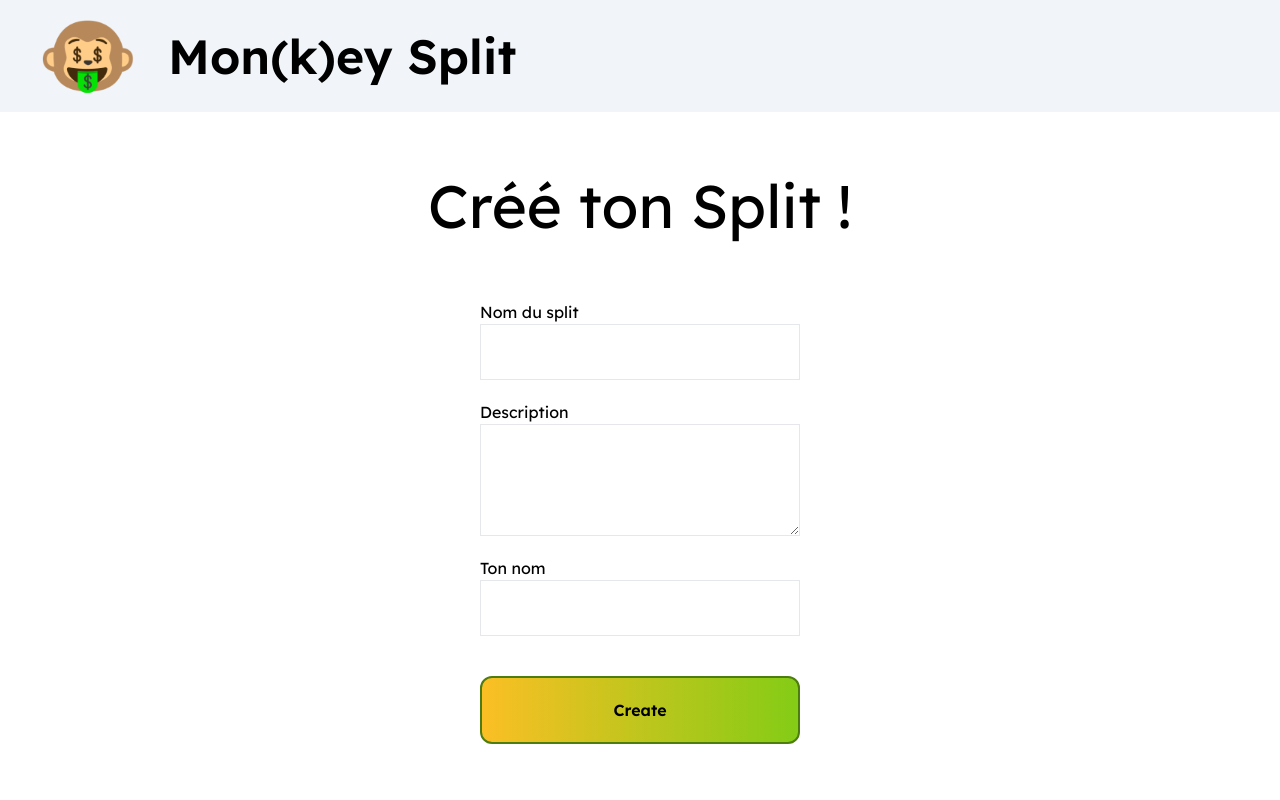
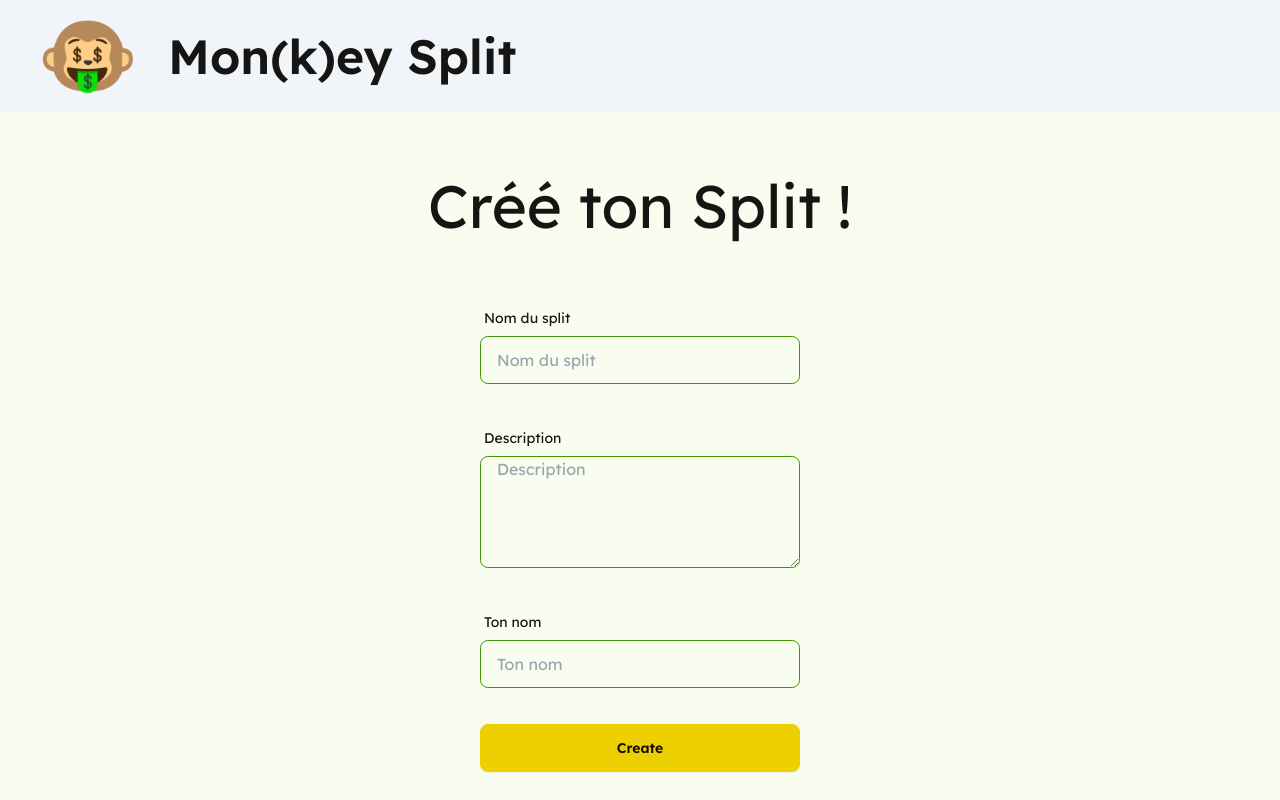
Before and after one commit to monkey-split/monkey-split-frontend, a Next.js app: page /groups/create in a window 1280 px wide. Built offline with nearby package versions, Linux system fonts and the light colour scheme.

Commit message:
feat(design): add daisy ui and create forms input components

```diff
--- a/package.json
+++ b/package.json
@@ -9,12 +9,14 @@
     "lint": "next lint"
   },
   "dependencies": {
+    "daisyui": "^4.4.19",
     "next": "14.0.1",
     "prettier-plugin-tailwindcss": "^0.5.6",
     "react": "^18",
     "react-dom": "^18"
   },
   "devDependencies": {
+    "@tailwindcss/typography": "^0.5.10",
     "@types/node": "^20",
     "@types/react": "^18",
     "@types/react-dom": "^18",
--- a/src/app/groups/create/page.tsx
+++ b/src/app/groups/create/page.tsx
@@ -3,6 +3,8 @@ import { createGroup } from '../http-group.service'
 import { revalidateTag } from 'next/cache'
 import { redirect } from 'next/navigation'
 import { cookies } from 'next/headers'
+import TextInput from '@/components/input/text-input'
+import TextArea from '@/components/input/text-area'
 
 const GROUP_COOKIE = 'groupId_cookie'
 
@@ -47,42 +49,31 @@ export default function CreateGroupPage() {
           className="flex w-80 flex-col items-center gap-5"
           action={createGroupAction}
         >
-          <div className="flex w-full flex-col">
-            <label htmlFor="name">Nom du split</label>
-            <input
+          <TextInput
             required
-              className="h-14 border p-2"
-              type="text"
             name="name"
             id="name"
-              data-form-type="other"
+            label="Nom du split"
+            placeholder="Nom du split"
+            additionalClasses="input-primary"
           />
-          </div>
-          <div className="flex w-full flex-col">
-            <label htmlFor="description">Description</label>
-            <textarea
-              className="h-28 border p-2"
+          <TextArea
             name="description"
             id="description"
-              data-form-type="other"
+            label="Description"
+            placeholder="Description"
+            additionalClasses="input-primary h-28"
           />
-          </div>
-          <div className="flex w-full flex-col">
-            <label htmlFor="creator">Ton nom</label>
-            <input
+          <TextInput
             required
-              className="h-14 border p-2"
-              type="text"
             name="creator"
             id="creator"
-              data-form-type="other"
+            label="Ton nom"
+            placeholder="Ton nom"
+            additionalClasses="input-primary"
           />
-          </div>
 
-          <button
-            type="submit"
-            className="m-5 w-full rounded-xl border-2 border-lime-700 bg-gradient-to-r from-amber-400 to-lime-500 p-5 font-bold text-black hover:border-black hover:shadow-lg"
-          >
+          <button type="submit" className="btn btn-accent w-full">
             Create
           </button>
         </form>
--- a/src/app/groups/page.tsx
+++ b/src/app/groups/page.tsx
@@ -10,11 +10,11 @@ export default async function GroupsPage() {
     <>
       <div className="flex h-full w-full flex-col items-center">
         <Link href="/groups/create">
-          <button className="rounded-md bg-slate-600 p-2 text-white shadow-md hover:bg-slate-700">
+          <button className="btn btn-primary m-5">
             Créer un nouveau Split
           </button>
         </Link>
-        <div className="grid w-fit grid-cols-2 gap-5 overflow-auto p-5">
+        <div className="grid w-fit grid-cols-2 gap-5 overflow-auto">
           {[...groups].map((group) => (
             <Link key={group.id} href={`/groups/${group.id}`}>
               <SplitCard split={group} />
--- a/src/app/layout.tsx
+++ b/src/app/layout.tsx
@@ -16,7 +16,11 @@ export default function RootLayout({
   children: React.ReactNode
 }) {
   return (
-    <html lang="fr" className={`${lexend.className} h-full min-h-full`}>
+    <html
+      lang="fr"
+      className={`${lexend.className} h-full min-h-full`}
+      data-theme="lemonade"
+    >
       <body className="h-full min-h-full">
         <div className="min-height-full m-0 h-full">
           <Navbar />
--- a/src/app/page.tsx
+++ b/src/app/page.tsx
@@ -8,9 +8,7 @@ export default function Home() {
       <h1>Hello World</h1>
       <p>{test}</p>
       <Link href="/groups">
-        <p className="m-5 w-fit rounded-xl bg-emerald-600 p-5 font-bold text-white hover:bg-emerald-500">
-          Go to splits
-        </p>
+        <button className="btn btn-primary">Go to splits</button>
       </Link>
     </div>
   )
--- /dev/null
+++ b/src/components/input/text-area.tsx
@@ -0,0 +1,42 @@
+export type TextAreaInput = {
+  placeholder?: string
+  label?: string
+  required?: boolean
+  name?: string
+  dataFormType?: string
+  id?: string
+  additionalClasses?: string
+  formControlLabel?: string
+}
+
+export default function TextArea({
+  placeholder = 'Type here',
+  label = 'Label',
+  required = true,
+  name = '',
+  dataFormType = 'other',
+  id = '',
+  additionalClasses = '',
+  formControlLabel = '',
+}: TextAreaInput) {
+  return (
+    <label className="form-control w-full max-w-xs">
+      <div className="label">
+        <span className="label-text">{label}</span>
+        {/* <span className="label-text-alt">Top Right label</span> */}
+      </div>
+      <textarea
+        id={id}
+        name={name}
+        required={required}
+        placeholder={placeholder}
+        className={`input input-bordered ${additionalClasses}`}
+        data-form-type={dataFormType}
+      />
+      <div className="label">
+        <span className="label-text-alt">{formControlLabel}</span>
+        {/* <span className="label-text-alt">Bottom Right label</span> */}
+      </div>
+    </label>
+  )
+}
--- /dev/null
+++ b/src/components/input/text-input.tsx
@@ -0,0 +1,45 @@
+export type TextInputProps = {
+  placeholder?: string
+  label?: string
+  required?: boolean
+  type?: string
+  name?: string
+  dataFormType?: string
+  id?: string
+  additionalClasses?: string
+  formControlLabel?: string
+}
+
+export default function TextInput({
+  placeholder = 'Type here',
+  label = 'Label',
+  required = true,
+  type = 'text',
+  name = '',
+  dataFormType = 'other',
+  id = '',
+  additionalClasses = '',
+  formControlLabel = '',
+}: TextInputProps) {
+  return (
+    <label className="form-control w-full max-w-xs">
+      <div className="label">
+        <span className="label-text">{label}</span>
+        {/* <span className="label-text-alt">Top Right label</span> */}
+      </div>
+      <input
+        id={id}
+        type={type}
+        name={name}
+        required={required}
+        placeholder={placeholder}
+        className={`input input-bordered ${additionalClasses}`}
+        data-form-type={dataFormType}
+      />
+      <div className="label">
+        <span className="label-text-alt">{formControlLabel}</span>
+        {/* <span className="label-text-alt">Bottom Right label</span> */}
+      </div>
+    </label>
+  )
+}
--- a/src/components/split/split-card.tsx
+++ b/src/components/split/split-card.tsx
@@ -1,10 +1,19 @@
 import { Group } from '@/models/group'
 
 export default function SplitCard({ split }: { split: Group }) {
+  // return (
+  //   <div className="flex h-56 w-80 flex-col justify-end border p-5 shadow-lg transition-transform duration-300 hover:-translate-y-1 hover:shadow-xl">
+  //     <p className="text-xl">{split.name}</p>
+  //     <p className="line-clamp-1 text-slate-600">{split.description}</p>
+  //   </div>
+  // )
   return (
-    <div className="flex h-56 w-80 flex-col justify-end border p-5 shadow-lg transition-transform duration-300 hover:-translate-y-1 hover:shadow-xl">
-      <p className="text-xl">{split.name}</p>
-      <p className="line-clamp-1 text-slate-600">{split.description}</p>
+    <div className="card card-compact h-56 w-80 bg-base-200 shadow-xl transition-transform duration-300 hover:-translate-y-1">
+      <figure></figure>
+      <div className="card-body">
+        <h2 className="card-title">{split.name}</h2>
+        <p>{split.description}</p>
+      </div>
     </div>
   )
 }
--- a/tailwind.config.ts
+++ b/tailwind.config.ts
@@ -15,6 +15,9 @@ const config: Config = {
       },
     },
   },
-  plugins: [],
+  plugins: [require('daisyui'), require('@tailwindcss/typography')],
+  daisyui: {
+    themes: ['lemonade', 'dracula'],
+  },
 }
 export default config
```
Also changed, not shown: 1 other file (tests, documents, lock files or other folders). Lines whose indentation alone changed are shown as unchanged.
